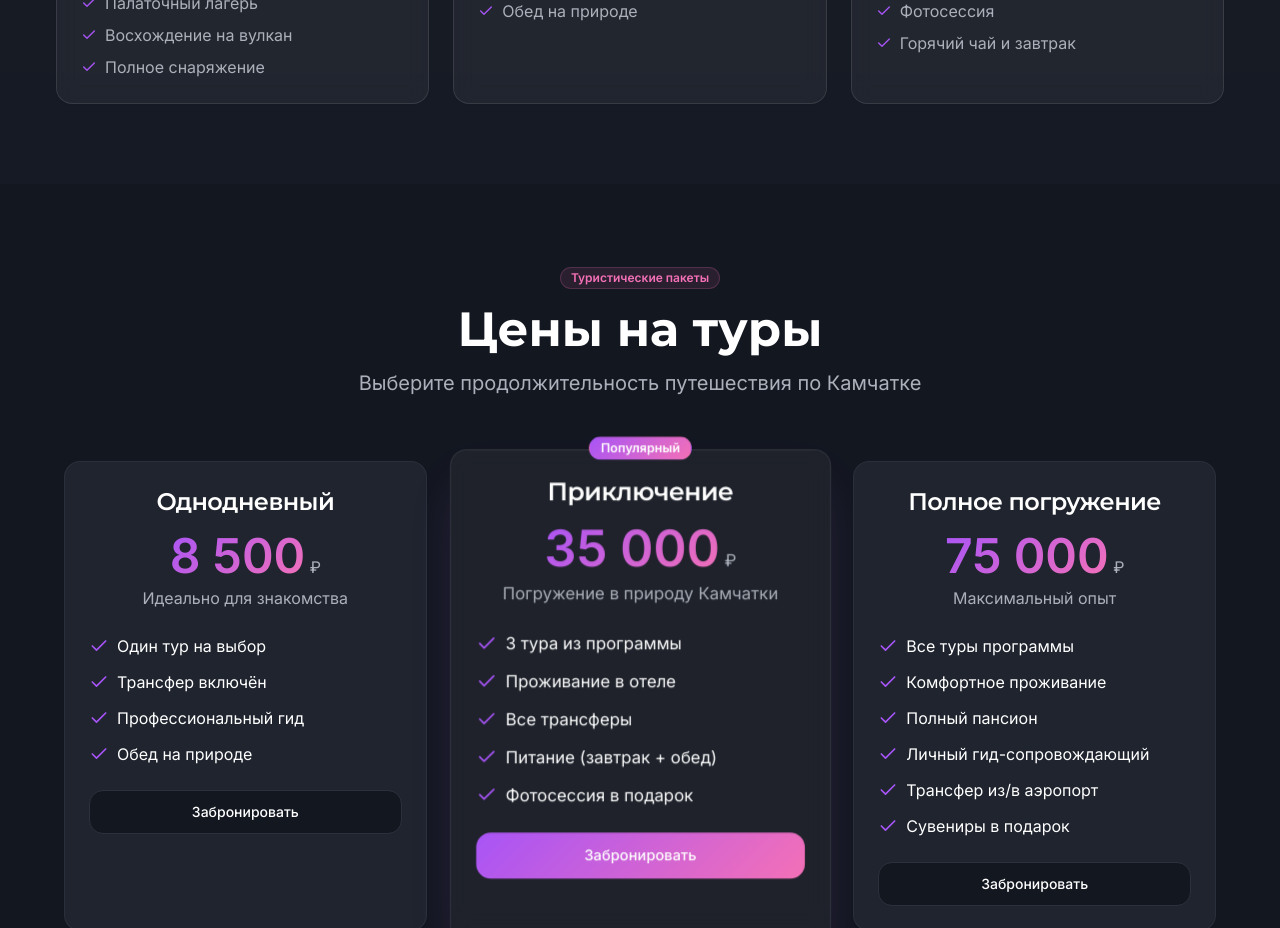
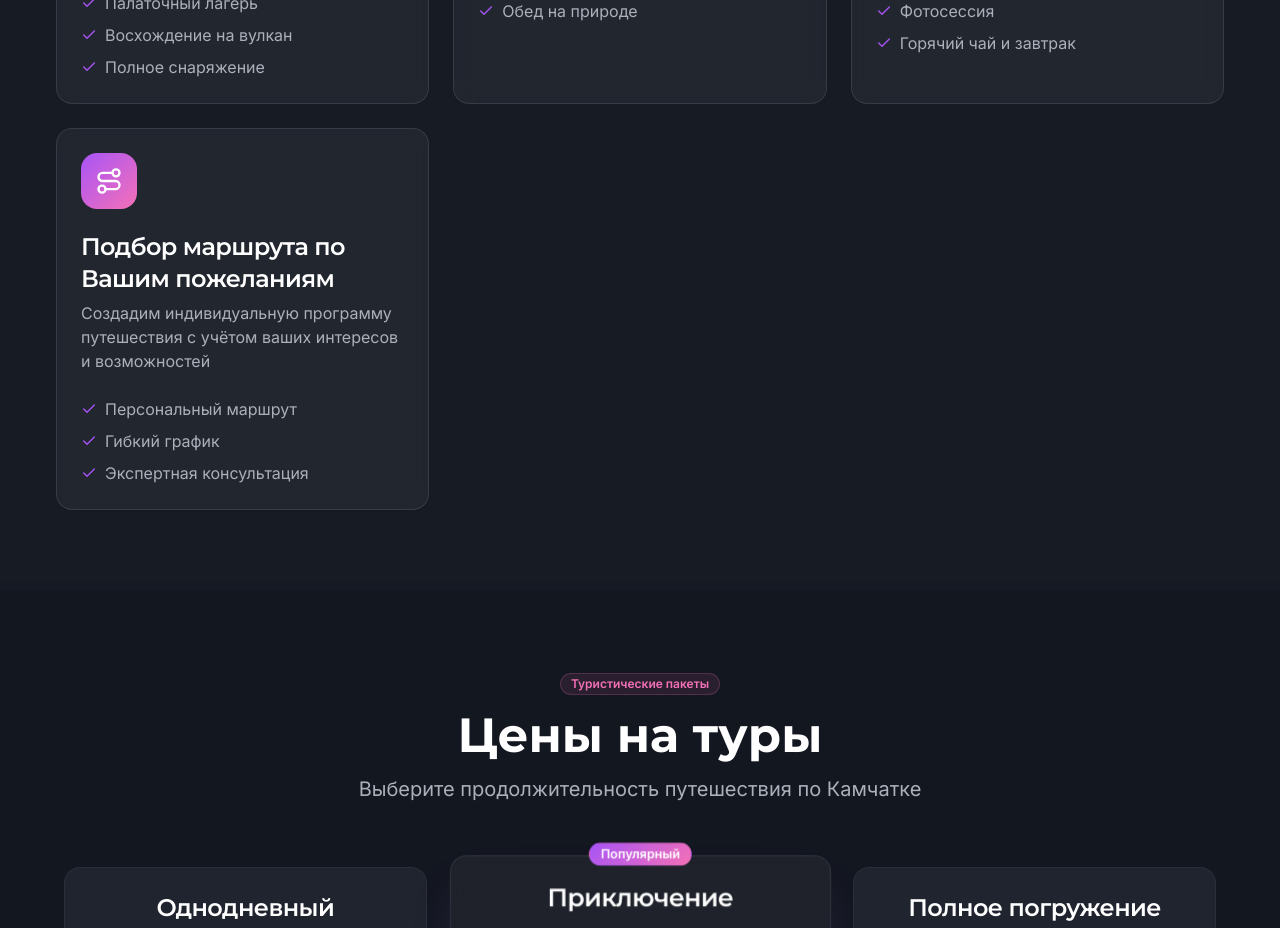
Before and after one commit to pr-poehali-dev/site-creation-project-61, a React (Vite) app: page / in a window 1280 px wide. Shown: the part 1960-2888 px from the top of the page. Built offline with nearby package versions, Linux system fonts and the light colour scheme.

Commit message:
feat: Добавлен сервис Камчатских туров

```diff
--- a/src/components/ServicesSection.tsx
+++ b/src/components/ServicesSection.tsx
@@ -39,6 +39,12 @@ const services = [
     title: 'Рассвет на Халактырском пляже',
     description: 'Утренняя экскурсия на знаменитый чёрный пляж с вулканическим песком',
     features: ['Встреча рассвета', 'Фотосессия', 'Горячий чай и завтрак']
+  },
+  {
+    icon: 'Route',
+    title: 'Подбор маршрута по Вашим пожеланиям',
+    description: 'Создадим индивидуальную программу путешествия с учётом ваших интересов и возможностей',
+    features: ['Персональный маршрут', 'Гибкий график', 'Экспертная консультация']
   }
 ];
 
```
